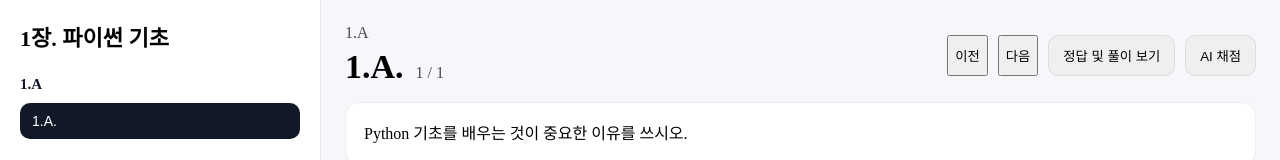
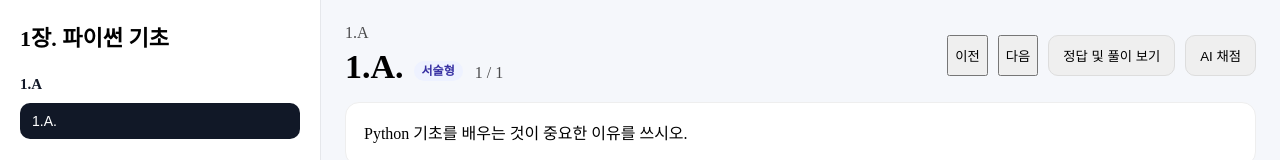
Before and after one commit to ingoo09/communication_workbook, a Next.js app: page /workbook/ch1 in a window 1280 px wide. Shown: the top 160 px of the page. Built offline with nearby package versions, Linux system fonts and the light colour scheme.

Commit message:
260710 1058

```diff
--- a/src/app/workbook/ch1/ch1.ts
+++ b/src/app/workbook/ch1/ch1.ts
@@ -1,3 +1,5 @@
+import type { WorkbookChapter } from '@/types/workbook';
+
 export const chapter = {
   "id": "1-python-basics",
   "title": "1장. 파이썬 기초",
--- a/src/app/workbook/ch2/ch2.ts
+++ b/src/app/workbook/ch2/ch2.ts
@@ -1,3 +1,5 @@
+import type { WorkbookChapter } from '@/types/workbook';
+
 export const chapter = {
   "id": "2-orthogonality",
   "title": "Chapter 2. Numerical Integration & Orthogonal expansion",
--- a/src/components/workbook/WorkbookPage.tsx
+++ b/src/components/workbook/WorkbookPage.tsx
@@ -5,34 +5,8 @@ import Script from 'next/script';
 import { useRouter } from 'next/navigation';
 import Editor from '@monaco-editor/react';
 
-type Problem = {
-  id: string;
-  title: string;
-  prompt: string;
-  code?: string;
-  answerType?: 'textarea' | 'short' | 'code';
-
-  // 사전 정답/풀이(프로젝트/버전별 키 이름 다양성 대응)
-  answer?: string;
-  answer_md?: string;
-  solution?: string;
-  solution_md?: string;
-  solutionText?: string;
-  solutionMarkdown?: string;
-  explanation?: string;
-  explanation_md?: string;
-  rationale?: string;
-};
-
-export type WorkbookChapter = {
-  id?: string;
-  title: string;
-  sections: ReadonlyArray<{
-    id: string;
-    title: string;
-    problems: ReadonlyArray<Problem>;
-  }>;
-};
+import type { WorkbookChapter, WorkbookProblem } from '@/types/workbook';
+import { PROBLEM_TYPE_LABEL, resolveProblemType } from '@/types/workbook';
 
 type WorkbookPageProps = {
   chapter: WorkbookChapter;
@@ -54,8 +28,8 @@ declare global {
 type FlatItem = {
   secId: string;
   secTitle: string;
-  pb: Problem;
-  preface?: Problem;
+  pb: WorkbookProblem;
+  preface?: WorkbookProblem;
 };
 
 function sanitize(s?: string) {
@@ -78,7 +52,7 @@ function parseTitle(title: string) {
   return { groupKey, subIndex };
 }
 
-function pickAnswer(pb: Problem): string {
+function pickAnswer(pb: WorkbookProblem): string {
   // ✅ 사전 정답/풀이 키 이름이 무엇이든 최대한 잡아낸다
   const candidates = [
     pb.answer,
@@ -98,7 +72,7 @@ function pickAnswer(pb: Problem): string {
   return '';
 }
 
-function buildDisplayPrompt(pb: Problem, preface?: Problem): string {
+function buildDisplayPrompt(pb: WorkbookProblem, preface?: WorkbookProblem): string {
   const parts: string[] = [];
 
   if (preface) {
@@ -112,7 +86,7 @@ function buildDisplayPrompt(pb: Problem, preface?: Problem): string {
   const t = sanitize(pb.prompt);
   if (t) parts.push(t);
 
-  const c = sanitize(pb.code);
+  const c = sanitize(pb.code ?? (pb.type === 'python' ? pb.starterCode : undefined));
   if (c) parts.push(`\n\n\`\`\`python\n${c}\n\`\`\``);
 
   return parts.join('').trim();
@@ -233,7 +207,7 @@ const answerRef =
       }
 
       // “진짜 서문” 맵 (자식이 있을 때만 서문)
-      const prefaceLocal: Record<string, Problem> = {};
+      const prefaceLocal: Record<string, WorkbookProblem> = {};
       for (const pb of problems) {
         const info = parseTitle(pb.title);
         if (!info) continue;
@@ -384,6 +358,7 @@ const isFirst = useRef(true);
 
   const displayPrompt = buildDisplayPrompt(current.pb, current.preface);
   const preparedAnswer = pickAnswer(current.pb);
+  const currentProblemType = resolveProblemType(current.pb);
 
   function saveMyAnswer() {
     try {
@@ -805,6 +780,20 @@ plt.close('all')
                 }}
               >
                 {current.pb.title}
+                <span
+                  style={{
+                    marginLeft: 10,
+                    padding: '3px 8px',
+                    borderRadius: 999,
+                    background: '#eef2ff',
+                    color: '#3730a3',
+                    fontSize: 12,
+                    fontWeight: 700,
+                    verticalAlign: 'middle',
+                  }}
+                >
+                  {PROBLEM_TYPE_LABEL[currentProblemType]}
+                </span>
               </h1>
 
               <span style={{ opacity: 0.7 }}>
@@ -974,7 +963,7 @@ plt.close('all')
             내 답안
           </div>
 
-{current.pb.answerType === 'code' ? (
+{currentProblemType === 'python' ? (
   <Editor
     height="320px"
     defaultLanguage="python"
@@ -1033,7 +1022,7 @@ plt.close('all')
   </button>
 
   {/* 코드 실행 버튼 */}
-  {current.pb.answerType === 'code' && (
+  {currentProblemType === 'python' && (
     <button
       onClick={runPythonCode}
       disabled={runningCode}
@@ -1065,7 +1054,7 @@ plt.close('all')
   )}
 
   {/* Python 실행 결과 */}
-{current.pb.answerType === 'code' &&
+{currentProblemType === 'python' &&
   codeOutput && (
     <div
       style={{
--- /dev/null
+++ b/src/types/workbook.ts
@@ -0,0 +1,139 @@
+/**
+ * 온라인 교재에서 지원하는 문제 유형입니다.
+ *
+ * - essay: 일반 서술형
+ * - python: Python 코드 작성 및 실행형
+ * - console: 명령을 한 줄씩 실행하고 결과를 해석하는 콘솔형
+ * - proof: 수식 전개 및 증명형
+ */
+export type ProblemType = 'essay' | 'python' | 'console' | 'proof';
+
+export type GradingCriterion = {
+  id: string;
+  label: string;
+  description: string;
+  weight: number;
+};
+
+export type LegacyAnswerFields = {
+  answer?: string;
+  answer_md?: string;
+  solution?: string;
+  solution_md?: string;
+  solutionText?: string;
+  solutionMarkdown?: string;
+  explanation?: string;
+  explanation_md?: string;
+  rationale?: string;
+};
+
+export type BaseProblem = LegacyAnswerFields & {
+  id: string;
+  title: string;
+  prompt: string;
+  tags?: ReadonlyArray<string>;
+  referenceAnswer?: string;
+  gradingRubric?: ReadonlyArray<GradingCriterion>;
+
+  /** 기존 문제 데이터와의 호환을 위한 필드입니다. */
+  code?: string;
+  answerType?: 'textarea' | 'short' | 'code';
+};
+
+export type EssayProblem = BaseProblem & {
+  type: 'essay';
+};
+
+export type PythonProblem = BaseProblem & {
+  type: 'python';
+  starterCode?: string;
+  resultPrompt?: string;
+};
+
+export type ConsoleValidation =
+  | {
+      mode: 'exact';
+      expectedOutput: string;
+    }
+  | {
+      mode: 'numeric';
+      expectedValue: number;
+      tolerance?: number;
+    }
+  | {
+      mode: 'contains';
+      expectedFragments: ReadonlyArray<string>;
+    };
+
+export type ConsoleExerciseItem = {
+  id: string;
+  command: string;
+  prompt?: string;
+  referenceExplanation?: string;
+  validation?: ConsoleValidation;
+};
+
+export type ConsoleProblem = BaseProblem & {
+  type: 'console';
+  setupCode?: string;
+  items: ReadonlyArray<ConsoleExerciseItem>;
+};
+
+export type ProofStep = {
+  id: string;
+  prompt: string;
+  hint?: string;
+  expectedExpression?: string;
+  referenceExplanation?: string;
+};
+
+export type ProofProblem = BaseProblem & {
+  type: 'proof';
+  givenExpressions?: ReadonlyArray<string>;
+  proofSteps?: ReadonlyArray<ProofStep>;
+  finalExpression?: string;
+};
+
+export type TypedWorkbookProblem =
+  | EssayProblem
+  | PythonProblem
+  | ConsoleProblem
+  | ProofProblem;
+
+/**
+ * 아직 type 필드가 없는 기존 ch1.ts/ch2.ts를 그대로 사용할 수 있게 하는 타입입니다.
+ * 새 문제부터는 type을 명시하는 것을 권장합니다.
+ */
+export type LegacyWorkbookProblem = BaseProblem & {
+  type?: undefined;
+};
+
+export type WorkbookProblem = TypedWorkbookProblem | LegacyWorkbookProblem;
+
+export type WorkbookSection = {
+  id: string;
+  title: string;
+  problems: ReadonlyArray<WorkbookProblem>;
+};
+
+export type WorkbookChapter = {
+  id?: string;
+  title: string;
+  sections: ReadonlyArray<WorkbookSection>;
+};
+
+/**
+ * 기존 answerType을 사용하는 문제도 새 문제 유형으로 해석합니다.
+ * 향후 모든 데이터에 type이 추가되면 fallback 부분을 제거할 수 있습니다.
+ */
+export function resolveProblemType(problem: WorkbookProblem): ProblemType {
+  if (problem.type) return problem.type;
+  return problem.answerType === 'code' ? 'python' : 'essay';
+}
+
+export const PROBLEM_TYPE_LABEL: Record<ProblemType, string> = {
+  essay: '서술형',
+  python: 'Python 실행형',
+  console: 'Console 실습형',
+  proof: '수식 증명형',
+};
```
